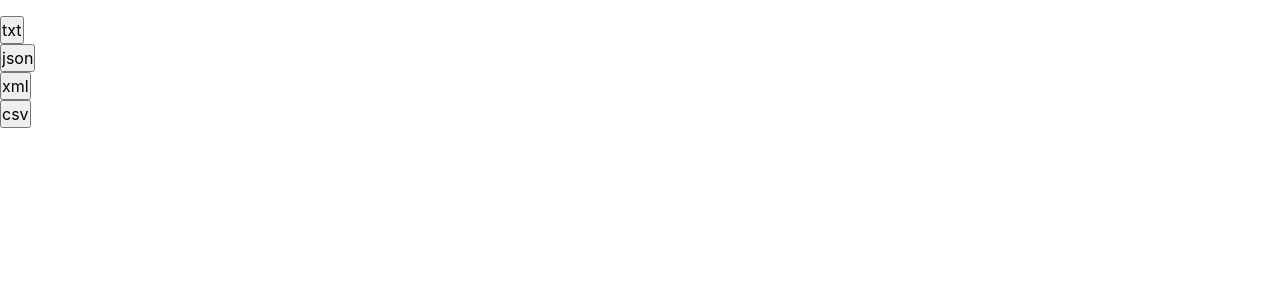
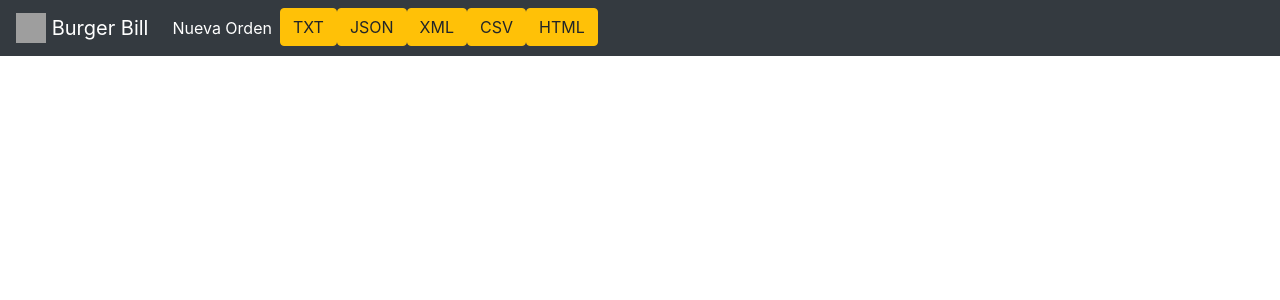
Before and after one commit to ermejia/ASII-HT3, a PHP site: page /bill.php in a window 1280 px wide. Shown: the top 300 px of the page. Run offline with PHP 8.4, Linux system fonts and the light colour scheme; some libraries are stand-ins or nearby versions; grey boxes are pictures that could not be loaded.

Commit message:
Correccion en la pagina donde se muestran las ordenes

```diff
--- a/src/main/webapp/bill.php
+++ b/src/main/webapp/bill.php
@@ -3,6 +3,7 @@
 <head>
     <meta charset="UTF-8">
     <title>Antigua Burger Bill</title>
+    <link rel="icon" type="image/png" href="https://www.flaticon.com/svg/static/icons/svg/3566/3566525.svg" />
     <script src="https://cdn.jsdelivr.net/npm/axios/dist/axios.min.js"></script>
     <link rel="stylesheet" href="css/menu.css">
     <link href="webjars/bootstrap/4.1.3/css/bootstrap.min.css"
@@ -10,26 +11,52 @@
     <script src="webjars/bootstrap/4.1.3/js/bootstrap.min.js"></script>
     <script src="webjars/jquery/3.0.0/jquery.min.js"></script>
 </head>
+
+<nav class="navbar navbar-expand-lg navbar-dark bg-dark">
+    <a class="navbar-brand" href="#">
+        <img src="https://www.flaticon.com/svg/static/icons/svg/3062/3062544.svg" width="30" height="30" class="d-inline-block align-top" alt="">
+        Burger Bill
+    </a>
+
+    <button class="navbar-toggler" type="button" data-toggle="collapse" data-target="#navbarNav" aria-controls="navbarNav" aria-expanded="false" aria-label="Toggle navigation">
+        <span class="navbar-toggler-icon"></span>
+    </button>
+    <div class="collapse navbar-collapse" id="navbarNav">
+        <ul class="navbar-nav">
+            <li class="nav-item active">
+                <a class="nav-link" href="index.php">Nueva Orden<span class="sr-only">(current)</span></a>
+            </li>
+            <li class="nav-item active">
+                <form method="post" action="downloadServlet">
+                    <button class="btn btn-warning" type="submit" id="download" name="download" value="txt">TXT</button>
+                </form>
+            </li>
+            <li class="nav-item active">
+                <form method="post" action="downloadServlet">
+                    <button class="btn btn-warning" type="submit" id="download" name="download" value="json">JSON</button>
+                </form>
+            </li>
+            <li class="nav-item active">
+                <form method="post" action="downloadServlet">
+                    <button class="btn btn-warning" type="submit" id="download" name="download" value="xml">XML</button>
+                </form>
+            </li>
+            <li class="nav-item active">
+                <form method="post" action="downloadServlet">
+                    <button class="btn btn-warning" type="submit" id="download" name="download" value="csv">CSV</button>
+                </form>
+            </li>
+            <li class="nav-item active">
+                <form method="post" action="downloadServlet">
+                    <button class="btn btn-warning" type="submit" id="download" name="download" value="html">HTML</button>
+                </form>
+            </li>
+        </ul>
+    </div>
+</nav>
 <body>
 <div id="body" class="form-group">
 </div>
-
-<div>
-    <form method="post" action="downloadServlet">
-        <input type="submit" id="download" name="download" value="txt">
-    </form>
-    <form method="post" action="downloadServlet">
-        <input type="submit" id="download" name="download" value="json">
-    </form>
-    <form method="post" action="downloadServlet">
-        <input type="submit" id="download" name="download" value="xml">
-    </form>
-    <form method="post" action="downloadServlet">
-        <input type="submit" id="download" name="download" value="csv">
-    </form>
-</div>
-
-
 <script src ="js/bill.js"></script>
 </body>
 </html>
```
